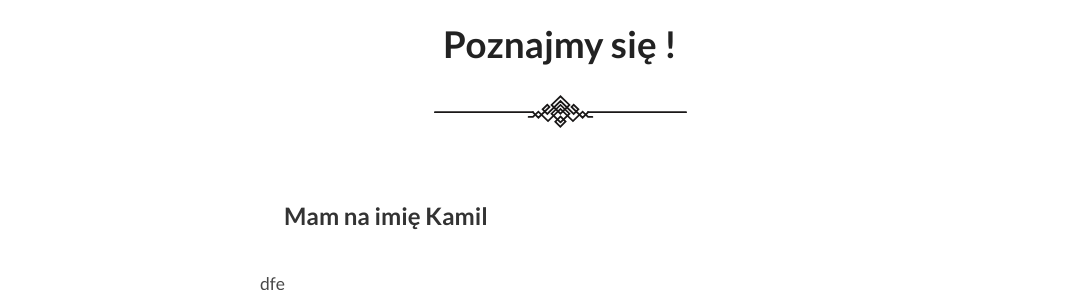
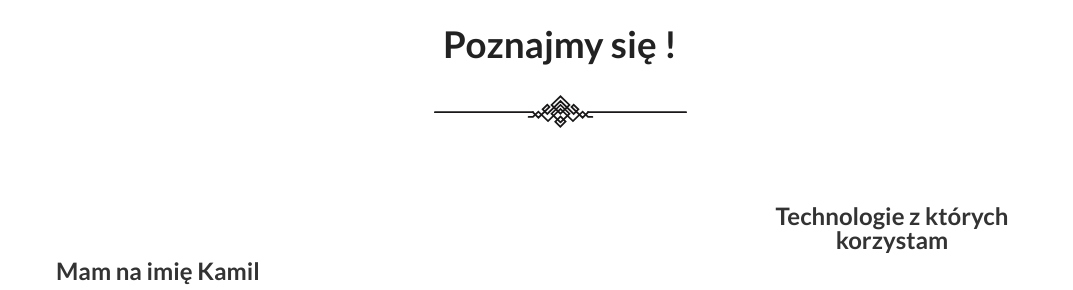
Before and after one commit to kamilmuzyka91/myWebSIte, a website: page index.html in a window 1280 px wide. Shown: the part 1106-1396 px from the top of the page, without its empty margins (80-1153 px from the left). Drawn offline with Linux system fonts and the light colour scheme.

Commit message:
add tablet to about me

```diff
--- a/scss/elements/_about.scss
+++ b/scss/elements/_about.scss
@@ -10,6 +10,14 @@
     flex-direction: column;
     justify-content: space-around;
     align-items: center;
+
+    @include tablet {
+      flex-direction: column;
+    }
+
+    @include notebook {
+      flex-direction: row;
+    }
 
     .about {
       max-width: 600px;
```
Also changed, not shown: scss/_mixins.scss (+5 -6 lines), css/main.css, 1 other file.
